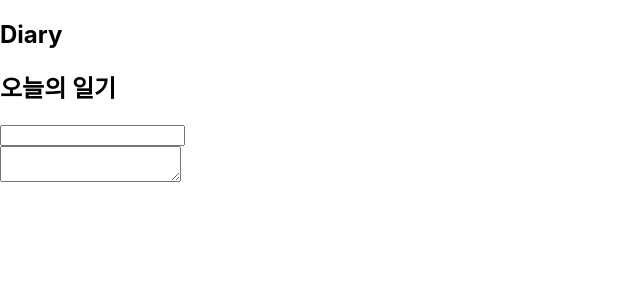
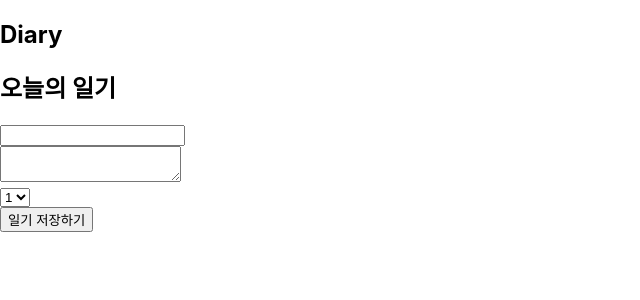
Before and after one commit to been2zzz/simpleDiary, a React (Create React App) app: page / in a window 1280 px wide. Shown: the top 300 px of the page, without its empty margins (0-640 px from the left). Built offline with nearby package versions, Linux system fonts and the light colour scheme.

Commit message:
emotion state add

```diff
--- a/src/DiaryEditor.js
+++ b/src/DiaryEditor.js
@@ -3,16 +3,19 @@
   const [state, setState] = useState({
     author: "",
     content: "",
+    emotion: 1,
   });
-
-  //   const [author, setAuthor] = useState("");
-  //   const [content, setContent] = useState("");
 
   const handleChangeState = (e) => {
     setState({
       ...state,
       [e.target.name]: e.target.value,
     });
+  };
+
+  const hadleSubmit = () => {
+    console.log(state);
+    alert("submit complete");
   };
   return (
     <div className="DiaryEditor">
@@ -28,13 +31,24 @@
         <textarea
           name="content"
           value={state.content}
-          onChange={(e) => {
-            setState({
-              ...state, // state 먼저 펼치기! 반대로 할 경우 state가 그대로 겹쳐지기 때문에 변하지 않음
-              content: e.target.value,
-            });
-          }}
+          onChange={handleChangeState}
         />
+      </div>
+      <div>
+        <select
+          name="emotion"
+          value={state.emotion}
+          onChange={handleChangeState}
+        >
+          <option value="{1}">1</option>
+          <option value="{2}">2</option>
+          <option value="{3}">3</option>
+          <option value="{4}">4</option>
+          <option value="{5}">5</option>
+        </select>
+      </div>
+      <div>
+        <button onClick={hadleSubmit}>일기 저장하기</button>
       </div>
     </div>
   );
```
